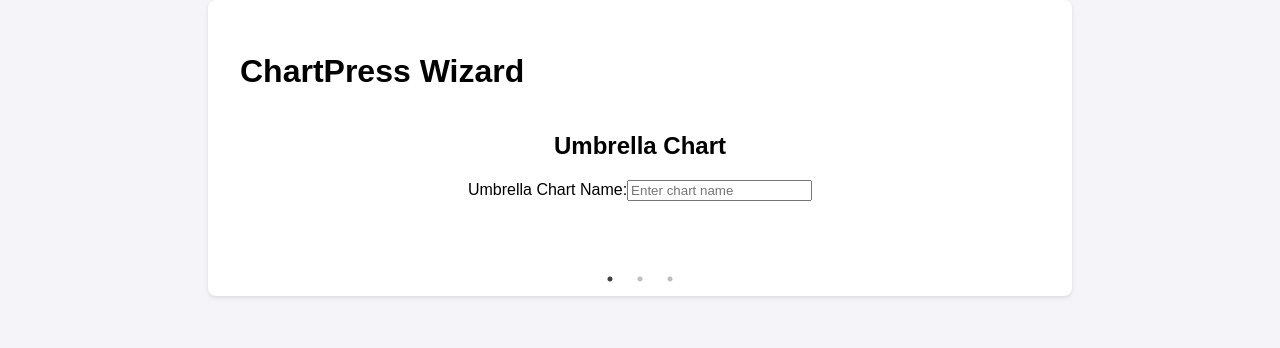
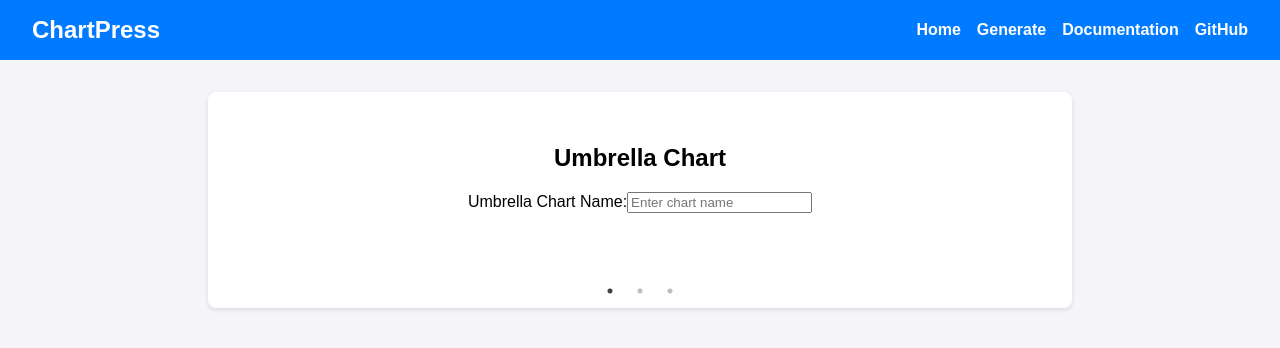
Before and after one commit to kriipke/chartpress, a React (Create React App) app in the folder web/: page / in a window 1280 px wide. Shown: the top 348 px of the page. Built offline with nearby package versions, Linux system fonts and the light colour scheme.

Commit message:
added top nav

```diff
--- a/web/src/App.css
+++ b/web/src/App.css
@@ -5,9 +5,35 @@
   background-color: #f4f4f9;
 }
 
+.top-nav {
+  display: flex;
+  justify-content: space-between;
+  align-items: center;
+  padding: 1rem 2rem;
+  background-color: #007bff;
+  color: white;
+}
+
+.top-nav .nav-left h1 {
+  margin: 0;
+  font-size: 1.5rem;
+}
+
+.top-nav .nav-right a {
+  color: white;
+  text-decoration: none;
+  margin-left: 1rem;
+  font-weight: bold;
+  transition: color 0.3s;
+}
+
+.top-nav .nav-right a:hover {
+  color: #ffd700;
+}
+
 .wizard-container {
   max-width: 800px;
-  margin: 0 auto;
+  margin: 2rem auto;
   padding: 2rem;
   background: #fff;
   border-radius: 8px;
--- a/web/src/App.js
+++ b/web/src/App.js
@@ -4,7 +4,7 @@
 import 'slick-carousel/slick/slick-theme.css';
 import './App.css'; // Add custom styles here
 
-function Wizard() {
+function App() {
   const [umbrellaChartName, setUmbrellaChartName] = useState('');
   const [subcharts, setSubcharts] = useState([{ name: '', workload: 'deployment' }]);
   const [currentStep, setCurrentStep] = useState(0);
@@ -120,8 +120,22 @@
   };
 
   return (
+    <div>
+      {/* Top Navigation Bar */}
+      <nav className="top-nav">
+        <div className="nav-left">
+          <h1>ChartPress</h1>
+        </div>
+        <div className="nav-right">
+          <a href="#home">Home</a>
+          <a href="#generate">Generate</a>
+          <a href="#documentation">Documentation</a>
+          <a href="https://github.com/kriipke/chartpress" target="_blank" rel="noopener noreferrer">GitHub</a>
+        </div>
+      </nav>
+
+      {/* Wizard Section */}
       <div className="wizard-container">
-      <h1>ChartPress Wizard</h1>
         <Slider {...settings}>
           {steps.map((step, index) => (
             <div key={index} className="wizard-step">
@@ -138,7 +152,8 @@
           </div>
         )}
       </div>
+    </div>
   );
 }
 
-export default Wizard;
+export default App;
```
Lines whose indentation alone changed are shown as unchanged.
